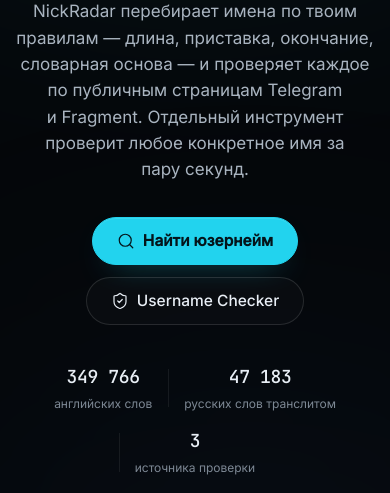
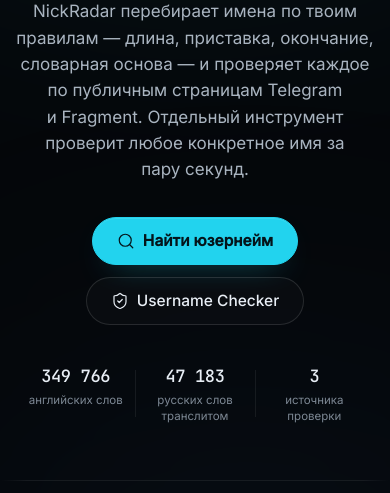
Before and after one commit to nellzdsg/nick-radar, a website with bundled scripts: page public/index.html in a window 390 px wide. Shown: the part 341-834 px from the top of the page. Built offline with nearby package versions, Linux system fonts and the light colour scheme; files whose address does not match are found by name.

Commit message:
﻿Показатели героя: три в одну строку на телефоне
На узких экранах блок с числами (словари и источники проверки) переносился
целиком: третий показатель уезжал на вторую строку, а от разделителя
оставалась торчать палочка.

Теперь на ширине до 520px это сетка из трёх равных колонок: числа стоят
в одну строку, переносятся только длинные подписи, разделители остаются
между колонками. Ширина больше 520px не тронута.

```diff
--- a/public/styles.css
+++ b/public/styles.css
@@ -1098,10 +1098,17 @@
   .settings__hint { display: none; }
   .checker .btn { width: 100%; }
   .eyebrow { font-size: 11px; letter-spacing: 0.14em; gap: 10px; }
-  .hero__facts { gap: 14px 0; margin-top: 38px; }
-  .hero__facts li { padding-inline: 16px; }
-  .hero__facts b { font-size: 18px; }
-  .hero__facts span { font-size: 12px; }
+  /* на телефоне три показателя держим в одну строку: делим ширину поровну,
+     переносятся только длинные подписи, а не весь блок */
+  .hero__facts {
+    display: grid;
+    grid-template-columns: repeat(3, minmax(0, 1fr));
+    gap: 0;
+    margin-top: 38px;
+  }
+  .hero__facts li { padding-inline: 8px; align-items: center; text-align: center; }
+  .hero__facts b { font-size: 17px; }
+  .hero__facts span { font-size: 11.5px; line-height: 1.35; }
   #baseChips { grid-template-columns: 1fr; border-radius: var(--r-input); }
   .faq details, .settings__summary, .settings__body { padding-inline: 16px; }
   .faq p { padding-left: 0; }
```
